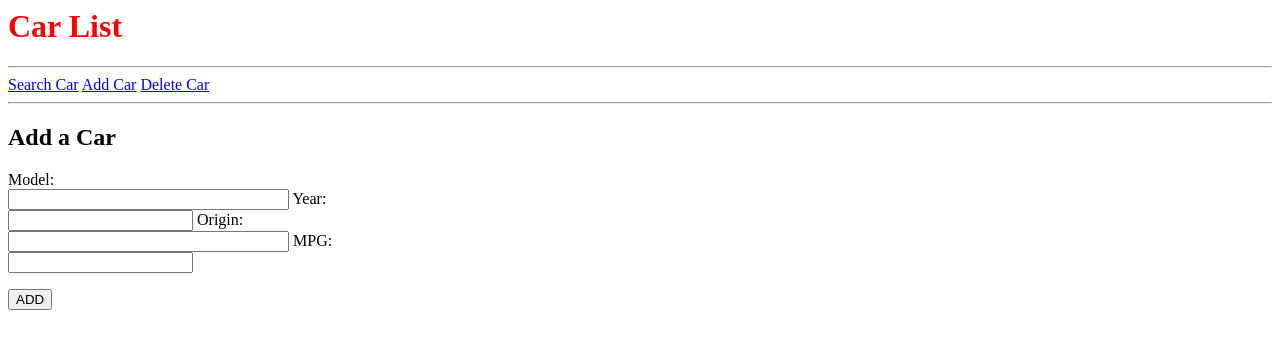
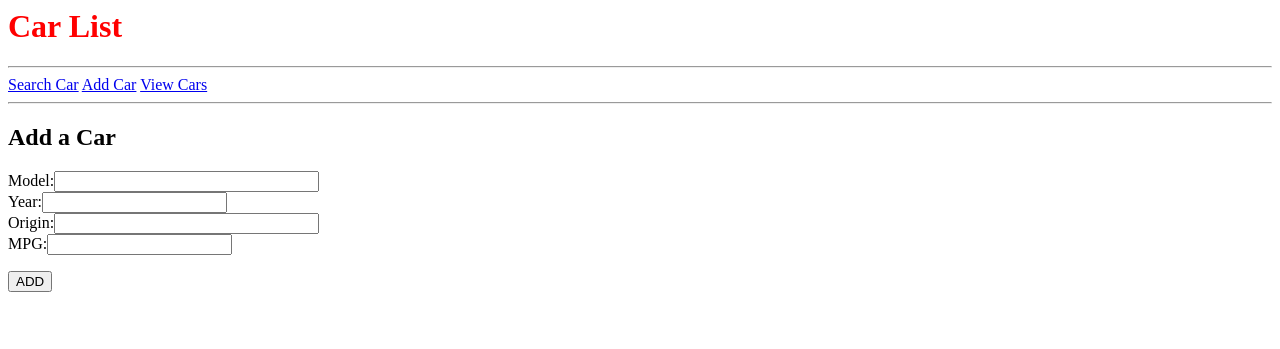
Before and after one commit to Scotthunt0413/car_db, a Flask app: template app/templates/add.html in a window 1280 px wide. Shown: the top 349 px of the page. Run offline with Flask 2, Linux system fonts and the light colour scheme; the template is opened without the code that fills it: values that come from a table or form of the project are taken from there, others are empty.

Commit message:
FINAL COMMIT

```diff
--- a/app/forms.py
+++ b/app/forms.py
@@ -3,8 +3,13 @@ from wtforms import StringField, IntegerField, SubmitField
 from wtforms.validators import DataRequired
 
 class AddForm(FlaskForm):
-    carModel = StringField('Model:', validators=[DataRequired()])
-    modelYear = IntegerField('Year:', validators=[DataRequired()])
+    name = StringField('Model:', validators=[DataRequired()])
+    year = IntegerField('Year:', validators=[DataRequired()])
     origin = StringField('Origin:', validators=[DataRequired()])
     mpg = IntegerField('MPG:', validators=[DataRequired()])
-    submit = SubmitField('ADD', validators=[DataRequired()])
+    submit = SubmitField('ADD')
+
+
+class SearchForm(FlaskForm):
+    name = StringField('Model:', validators=[DataRequired()])
+    submit = SubmitField('SEARCH ME')
--- a/app/templates/add.html
+++ b/app/templates/add.html
@@ -1,14 +1,14 @@
-{% extends "view_cars.html"%}
+{% extends "base.html"%}
 
 {% block content %}
     <h2>Add a Car</h2>
     <form action="" method="post" novalidate>
         {{ form.hidden_tag() }}
         <p>
-            {{form.carModel.label}}<br>{{form.carModel(size=32)}}
-            {{form.modelYear.label}}<br>{{form.modelYear(size=32)}}
-            {{form.origin.label}}<br>{{form.origin(size=32)}}
-            {{form.mpg.label}}<br>{{form.mpg(size=32)}}
+            <div>{{form.name.label}}{{form.name(size=30)}}</div>
+            <div>{{form.year.label}}{{form.year(size=30)}}</div>
+            <div>{{form.origin.label}}{{form.origin(size=30)}}</div>
+            <div>{{form.mpg.label}}{{form.mpg(size=30)}}</div>
 
         </p>
 
--- a/app/templates/base.html
+++ b/app/templates/base.html
@@ -20,8 +20,8 @@
         <hr>
         <div>
             <a href="/search">Search Car</a>
-            <a href="/add">Add Car</a>
-            <a href="/delete">Delete Car</a>
+            <a href="/add_car">Add Car</a>
+            <a href="/view_cars">View Cars</a>
         </div>
         <hr>
         {% block content %}{% endblock %}
--- /dev/null
+++ b/app/templates/not_found.html
@@ -0,0 +1,5 @@
+{% extends "base.html" %}
+
+{% block content %}
+    <h3>No records found!</h3>
+{% endblock %}
--- a/app/templates/search.html
+++ b/app/templates/search.html
@@ -5,8 +5,8 @@
     <form action="" method="post" novalidate>
         {{ form.hidden_tag() }}
         <p>
-            {{ form.car.label }}<br>
-            {{ form.car(size=32) }}
+            {{ form.name.label }}<br>
+            {{ form.name(size=32) }}
         </p>
         <p>{{ form.submit() }}</p>
     </form>
```
Also changed, not shown: app/routes.py (+19 -7 lines).
